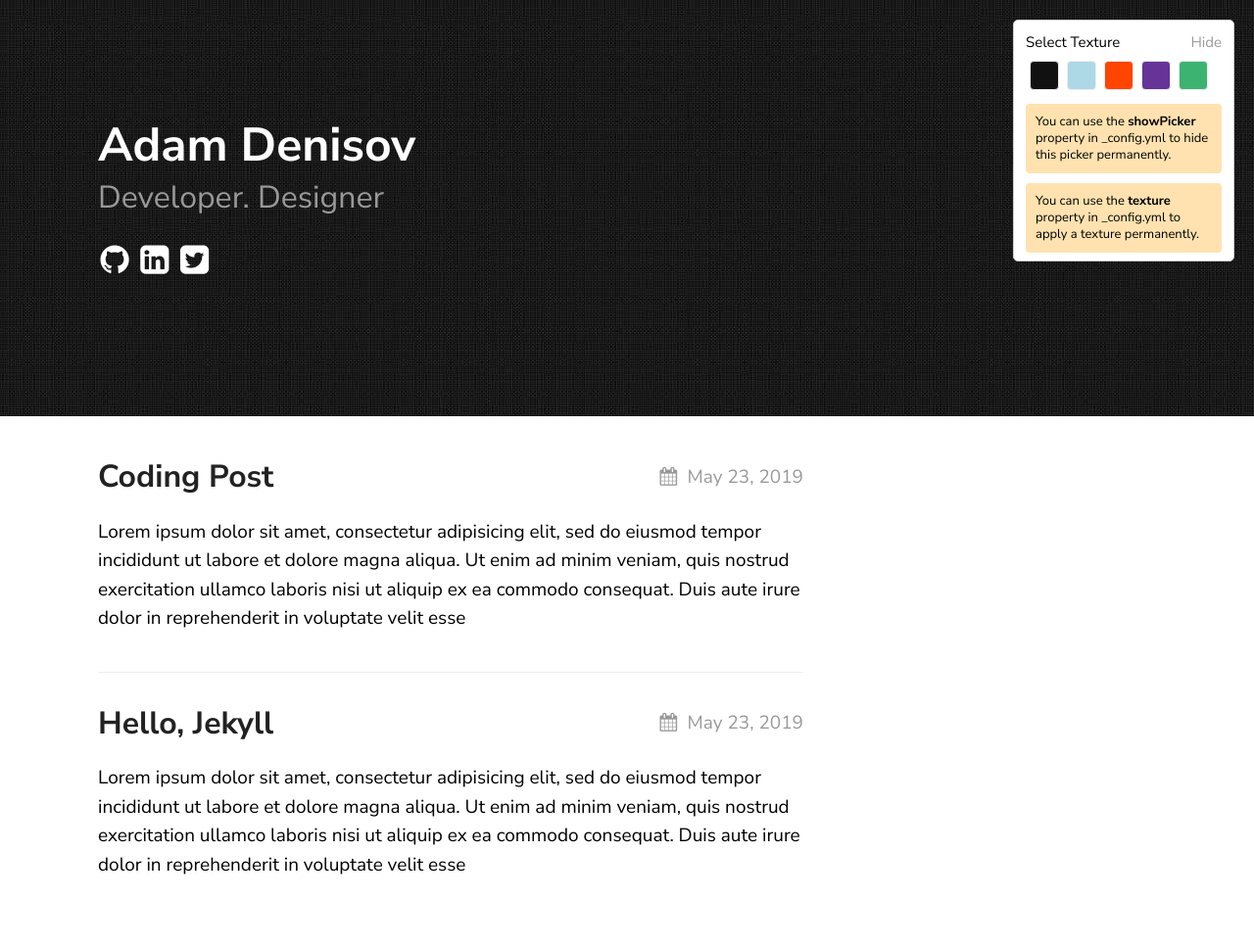
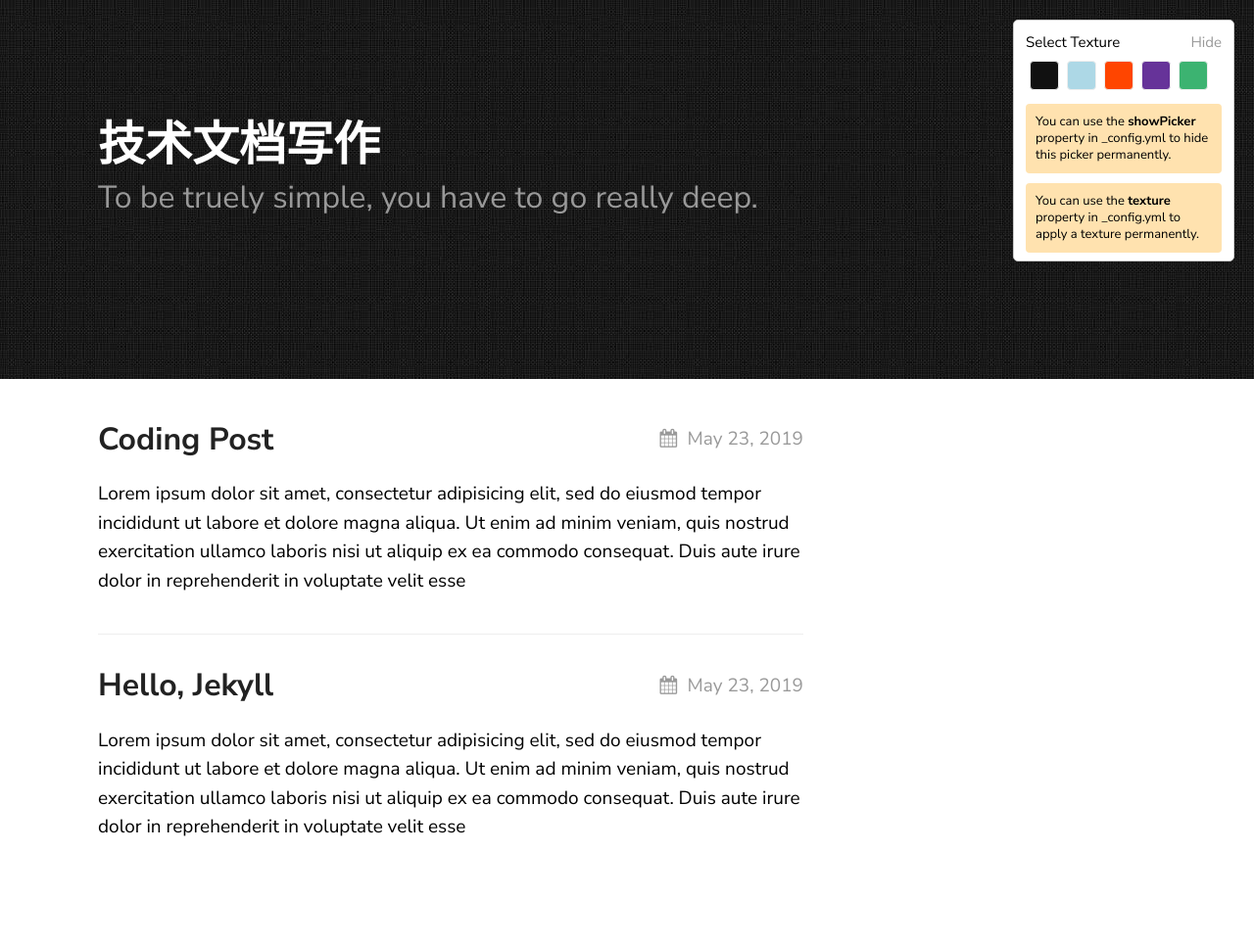
Before and after one commit to Grace-Li-cam/hello_kitty, a Jekyll site: the page built from index.md, in a window 1280 px wide. Shown: the whole page at 98% size. Built offline with Jekyll 4.4.1, drawn with Linux system fonts in a browser that asks for light colours; after the commit the page ends 929 px from its top, so only the background shows below that.

Commit message:
configure yml

```diff
--- a/_config.yml
+++ b/_config.yml
@@ -14,19 +14,19 @@ sass:
 
 permalink: /posts/:title/
 texture:
-  title: Adam Denisov
-  tagline: Developer. Designer
+  title: 技术文档写作
+  tagline: To be truely simple, you have to go really deep.
   date_format: "%b %-d, %Y"
   style: black
   showNav: false
   showPicker: true
 
   # generate social links in footer
-  social_links:
-    twitter: thelehhman
-    github:  thelehhman
-    linkedIn: in/thelehhman
-    rss: rss
+  # social_links:
+    # twitter:
+    # github:
+    # linkedIn:
+    # rss:
 
 
 # If you want to link only specific pages in your header, uncomment
@@ -38,5 +38,5 @@ texture:
 # theme: texture
 
 plugins:
-  - jekyll-seo-tag
+#  - jekyll-seo-tag
 #  - jekyll-feed
```
